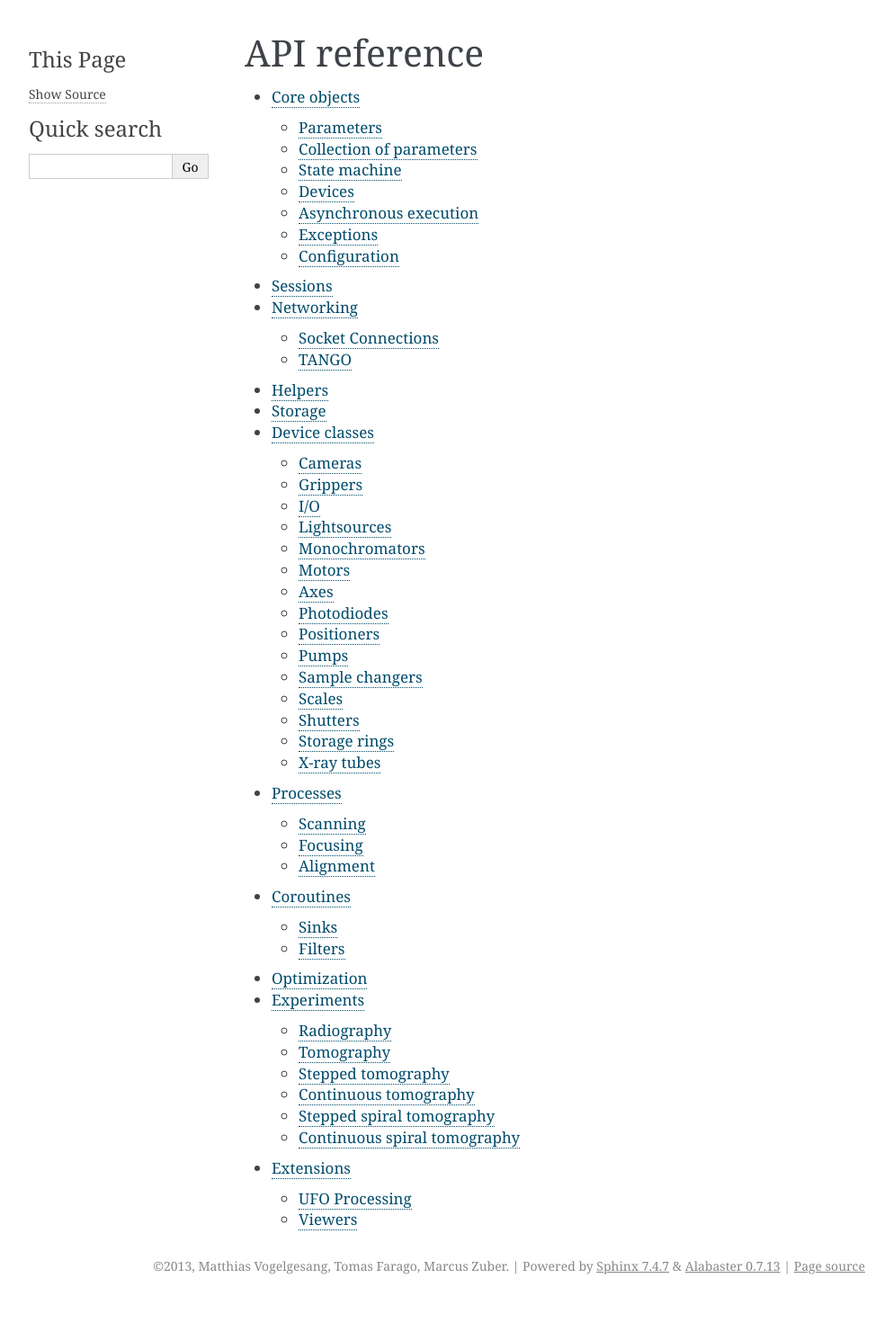
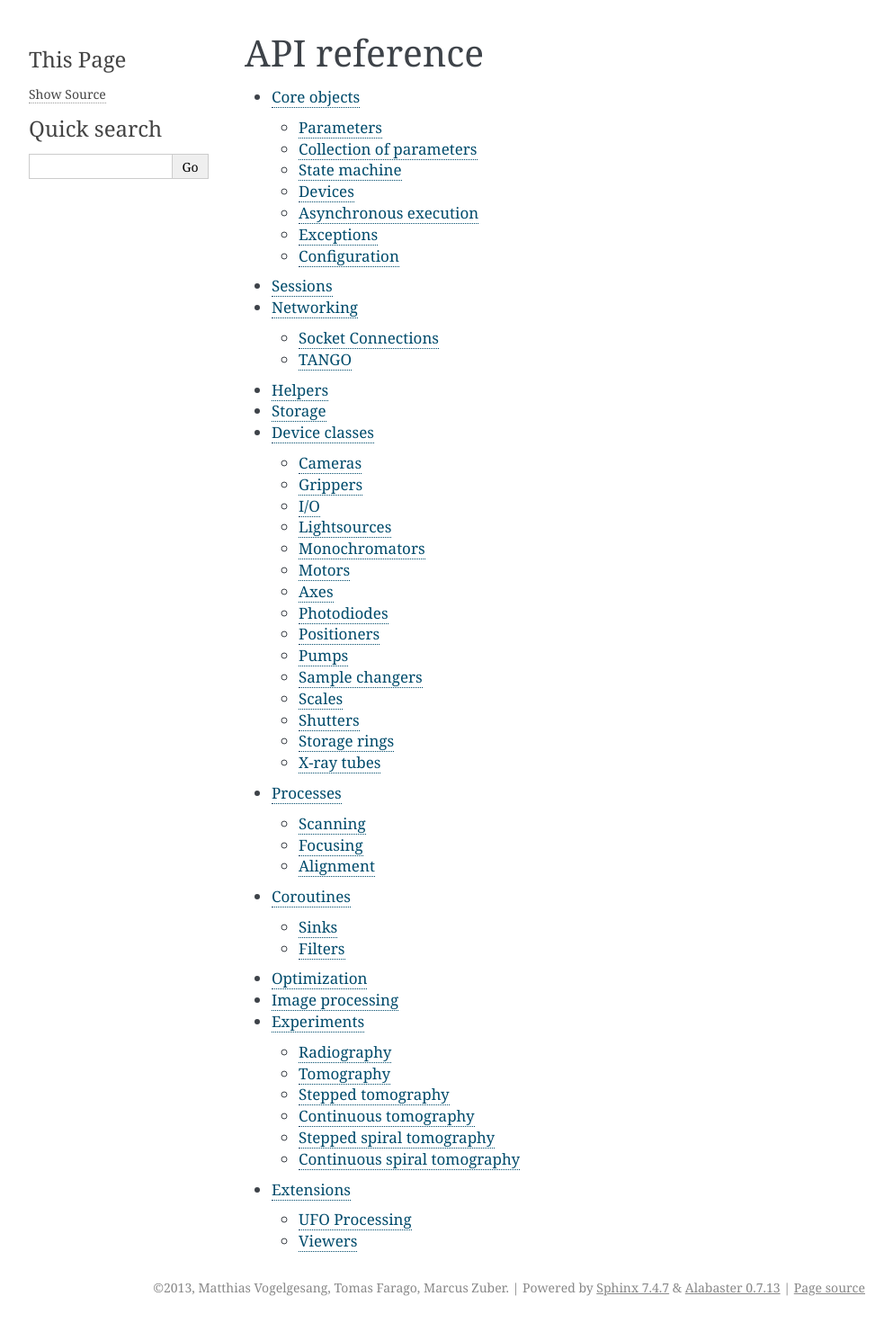
Before and after one commit to ufo-kit/concert, a Sphinx documentation site: the page built from docs/devel/reference.rst, in a window 1280 px wide. Shown: the whole page at 90% size, without its empty margins (148-1141 px from the left). Built offline with Sphinx 7.4.7, drawn with Linux system fonts in a browser that asks for light colours; before the commit the page ends 1447 px from its top, so only the background shows below that.

Commit message:
Document imageprocessing module

```diff
--- a/docs/devel/reference.rst
+++ b/docs/devel/reference.rst
@@ -8,5 +8,6 @@ API reference
     reference/core.rst
     reference/devices.rst
     reference/process.rst
+    reference/imageprocessing.rst
     reference/experiments.rst
     reference/ext.rst
--- /dev/null
+++ b/docs/devel/reference/imageprocessing.rst
@@ -0,0 +1,5 @@
+Image processing
+================
+
+.. automodule:: concert.imageprocessing
+    :members:
```
